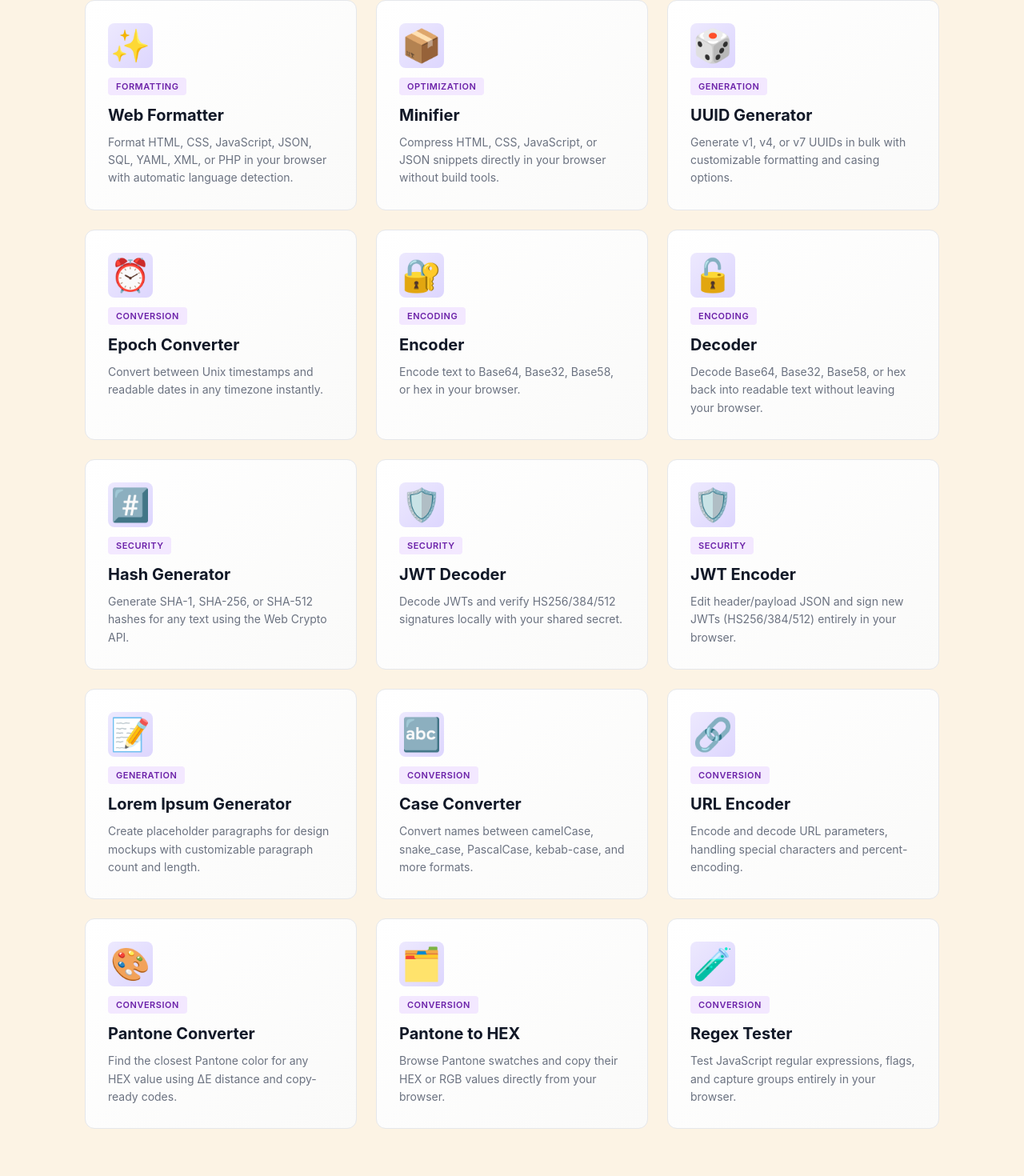
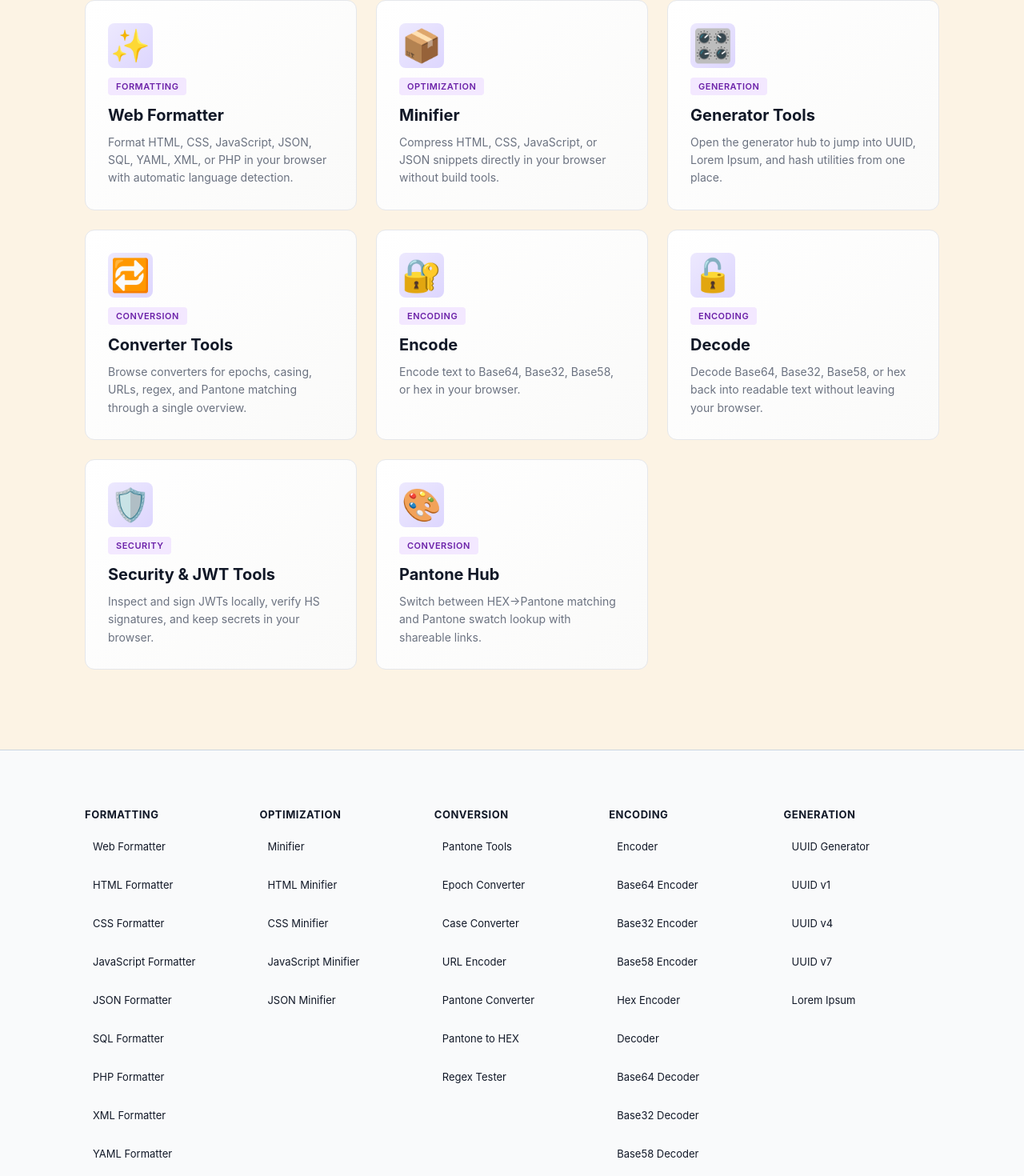
Before and after one commit to suhindra/tulkit, a React (Vite) app: page / in a window 1280 px wide. Shown: the part 490-1960 px from the top of the page at 80% size. Built offline with nearby package versions, Linux system fonts and the light colour scheme.

Commit message:
fix SEo again

```diff
--- a/src/App.tsx
+++ b/src/App.tsx
@@ -625,6 +625,8 @@ export default function App(){
   const hashOverviewContent = overviews?.hashOverview
   const securityOverviewContent = overviews?.securityOverview
   const jwtOverviewContent = overviews?.jwtOverview
+  const securityDetailOverview = overviews?.securityDetail
+  const jwtWorkspaceOverview = overviews?.jwtOverviewDetail
   const encodeOverviewContent = overviews?.encodeOverview
   const decodeOverviewContent = overviews?.decodeOverview
   const formatterOverview = overviews?.formatter[effectiveFormatterTab]
@@ -1834,6 +1836,26 @@ export default function App(){
                 </>
               ) : <ParagraphSkeleton lines={4} />
             )}
+            {view === 'security-overview' && (
+              securityDetailOverview ? (
+                <>
+                  <h2>{securityDetailOverview.heading}</h2>
+                  {securityDetailOverview.paragraphs.map(text=>(
+                    <p key={text}>{text}</p>
+                  ))}
+                </>
+              ) : <ParagraphSkeleton lines={4} />
+            )}
+            {view === 'jwt-overview' && (
+              jwtWorkspaceOverview ? (
+                <>
+                  <h2>{jwtWorkspaceOverview.heading}</h2>
+                  {jwtWorkspaceOverview.paragraphs.map(text=>(
+                    <p key={text}>{text}</p>
+                  ))}
+                </>
+              ) : <ParagraphSkeleton lines={4} />
+            )}
             {view === 'jwt-decode' && (
               jwtDecodeOverview ? (
                 <>
--- a/src/copy/overviews/en.ts
+++ b/src/copy/overviews/en.ts
@@ -20,94 +20,45 @@ const overviews: OverviewCopy = {
           category: 'optimization'
         },
         {
-          title: 'UUID Generator',
-          description: 'Generate v1, v4, or v7 UUIDs in bulk with customizable formatting and casing options.',
-          path: '/generator/uuid',
-          icon: '🎲',
+          title: 'Generator Tools',
+          description: 'Open the generator hub to jump into UUID, Lorem Ipsum, and hash utilities from one place.',
+          path: '/generator',
+          icon: '🎛️',
           category: 'generation'
         },
         {
-          title: 'Epoch Converter',
-          description: 'Convert between Unix timestamps and readable dates in any timezone instantly.',
-          path: '/converter/epoch',
-          icon: '⏰',
+          title: 'Converter Tools',
+          description: 'Browse converters for epochs, casing, URLs, regex, and Pantone matching through a single overview.',
+          path: '/converter',
+          icon: '🔁',
           category: 'conversion'
         },
         {
-          title: 'Encoder',
+          title: 'Encode',
           description: 'Encode text to Base64, Base32, Base58, or hex in your browser.',
           path: '/encode',
           icon: '🔐',
           category: 'encoding'
         },
         {
-          title: 'Decoder',
+          title: 'Decode',
           description: 'Decode Base64, Base32, Base58, or hex back into readable text without leaving your browser.',
           path: '/decode',
           icon: '🔓',
           category: 'encoding'
         },
         {
-          title: 'Hash Generator',
-          description: 'Generate SHA-1, SHA-256, or SHA-512 hashes for any text using the Web Crypto API.',
-          path: '/generator/hash',
-          icon: '#️⃣',
-          category: 'security'
-        },
-        {
-          title: 'JWT Decoder',
-          description: 'Decode JWTs and verify HS256/384/512 signatures locally with your shared secret.',
-          path: '/security/jwt/decode',
+          title: 'Security & JWT Tools',
+          description: 'Inspect and sign JWTs locally, verify HS signatures, and keep secrets in your browser.',
+          path: '/security',
           icon: '🛡️',
           category: 'security'
         },
         {
-          title: 'JWT Encoder',
-          description: 'Edit header/payload JSON and sign new JWTs (HS256/384/512) entirely in your browser.',
-          path: '/security/jwt/encode',
-          icon: '🛡️',
-          category: 'security'
-        },
-        {
-          title: 'Lorem Ipsum Generator',
-          description: 'Create placeholder paragraphs for design mockups with customizable paragraph count and length.',
-          path: '/generator/lorem',
-          icon: '📝',
-          category: 'generation'
-        },
-        {
-          title: 'Case Converter',
-          description: 'Convert names between camelCase, snake_case, PascalCase, kebab-case, and more formats.',
-          path: '/converter/case',
-          icon: '🔤',
-          category: 'conversion'
-        },
-        {
-          title: 'URL Encoder',
-          description: 'Encode and decode URL parameters, handling special characters and percent-encoding.',
-          path: '/converter/url',
-          icon: '🔗',
-          category: 'conversion'
-        },
-        {
-          title: 'Pantone Converter',
-          description: 'Find the closest Pantone color for any HEX value using ΔE distance and copy-ready codes.',
-          path: '/pantone/hex-to-pantone',
+          title: 'Pantone Hub',
+          description: 'Switch between HEX→Pantone matching and Pantone swatch lookup with shareable links.',
+          path: '/pantone',
           icon: '🎨',
-          category: 'conversion'
-        },
-        {
-          title: 'Pantone to HEX',
-          description: 'Browse Pantone swatches and copy their HEX or RGB values directly from your browser.',
-          path: '/pantone/pantone-to-hex',
-          icon: '🗂️',
-          category: 'conversion'
-        },
-        {
-          title: 'Regex Tester',
-          description: 'Test JavaScript regular expressions, flags, and capture groups entirely in your browser.',
-          path: '/converter/regex',
-          icon: '🧪',
           category: 'conversion'
         }
       ]
@@ -254,6 +205,13 @@ const overviews: OverviewCopy = {
         }
       ]
     },
+    securityDetail: {
+      heading: 'Security Workspace — About',
+      paragraphs: [
+        'Tulkit keeps token inspection and signing local so sensitive data never leaves your browser. Open the security workspace when you need to review JWT structure, verify HS256/384/512 signatures with a shared secret, or mint short-lived tokens for testing without installing CLI tools.',
+        'Because everything runs client-side, you can safely debug production headers, experiment with role claims, or collaborate with teammates on auth flows by sharing links instead of exporting secrets.'
+      ]
+    },
     jwtOverview: {
       heading: 'JWT Tools',
       subheading: 'Decode, verify, and sign JSON Web Tokens locally in your browser',
@@ -272,6 +230,13 @@ const overviews: OverviewCopy = {
           icon: '🛡️',
           category: 'security'
         }
+      ]
+    },
+    jwtOverviewDetail: {
+      heading: 'JWT Workspace — About',
+      paragraphs: [
+        'The JWT workspace combines the decoder and encoder so you can hop between inspecting incoming tokens and generating fresh ones in seconds. Paste a JWT to see the header, payload, expiration state, and signature status side by side, then switch to the builder tab to craft fixtures or replacement tokens with your own JSON.',
+        'Use it when auditing API traffic, troubleshooting login sessions, or sharing reproducible token examples with your team. Every decode and signature happens locally, so secrets and payloads stay on your machine.'
       ]
     },
     encodeOverview: {
--- a/src/copy/overviews/id.ts
+++ b/src/copy/overviews/id.ts
@@ -20,109 +20,74 @@ const overviews: OverviewCopy = {
           category: 'optimization'
         },
         {
-          title: 'Generator UUID',
-          description: 'Hasilkan UUID v1, v4, atau v7 dalam jumlah banyak dengan opsi format dan huruf besar yang dapat disesuaikan.',
-          path: '/generator/uuid',
-          icon: '🎲',
+          title: 'Generator Tools',
+          description: 'Buka kumpulan generator untuk memilih UUID, Lorem Ipsum, dan hash dari satu tempat.',
+          path: '/generator',
+          icon: '🎛️',
           category: 'generation'
         },
         {
-          title: 'Konverter Epoch',
-          description: 'Konversi antara Unix timestamp dan tanggal yang mudah dibaca di zona waktu apa pun secara instan.',
-          path: '/converter/epoch',
-          icon: '⏰',
+          title: 'Converter Tools',
+          description: 'Lihat konverter epoch, case, URL, regex, dan Pantone dalam satu tampilan ringkas.',
+          path: '/converter',
+          icon: '🔁',
           category: 'conversion'
         },
         {
-          title: 'Encoder',
-          description: 'Enkode teks ke Base64, Base32, Base58, atau hex di browser Anda.',
+          title: 'Encode',
+          description: 'Encode teks ke Base64, Base32, Base58, atau hex di browser-mu.',
           path: '/encode',
           icon: '🔐',
           category: 'encoding'
         },
         {
-          title: 'Decoder',
-          description: 'Dekode Base64, Base32, Base58, atau hex kembali menjadi teks yang mudah dibaca tanpa meninggalkan browser.',
+          title: 'Decode',
+          description: 'Decode Base64, Base32, Base58, atau hex kembali menjadi teks yang mudah dibaca langsung di browser-mu.',
           path: '/decode',
           icon: '🔓',
           category: 'encoding'
         },
         {
-          title: 'Generator Hash',
-          description: 'Buat hash SHA-1, SHA-256, atau SHA-512 untuk teks apa pun menggunakan Web Crypto API.',
-          path: '/generator/hash',
-          icon: '#️⃣',
-          category: 'security'
-        },
-        {
-          title: 'Decoder & Encoder JWT',
-          description: 'Dekode JWT, verifikasi tanda tangan HS256/384/512 dengan secret bersama, dan buat token baru langsung di browser.',
-          path: '/security/jwt',
+          title: 'Security & JWT Tools',
+          description: 'Masuk ke workspace keamanan untuk memeriksa dan menandatangani JWT secara lokal.',
+          path: '/security',
           icon: '🛡️',
           category: 'security'
         },
         {
-          title: 'Generator Lorem Ipsum',
-          description: 'Buat paragraf dummy untuk mockup desain dengan jumlah paragraf dan panjang yang dapat disesuaikan.',
-          path: '/generator/lorem',
-          icon: '📝',
-          category: 'generation'
-        },
-        {
-          title: 'Case Converter',
-          description: 'Konversi nama antara camelCase, snake_case, PascalCase, kebab-case, dan format lainnya.',
-          path: '/converter/case',
-          icon: '🔤',
-          category: 'conversion'
-        },
-        {
-          title: 'Encoder URL',
-          description: 'Enkode dan dekode parameter URL serta karakter khusus langsung di browser.',
-          path: '/converter/url',
-          icon: '🔗',
-          category: 'conversion'
-        },
-        {
-          title: 'Konverter Pantone',
-          description: 'Cari kecocokan Pantone terdekat untuk warna HEX dengan jarak ΔE dan pratinjau swatch.',
-          path: '/pantone/hex-to-pantone',
+          title: 'Pantone Hub',
+          description: 'Ganti antara pencocokan HEX ke Pantone dan pencarian Pantone ke HEX lengkap dengan tautan swatch.',
+          path: '/pantone',
           icon: '🎨',
-          category: 'conversion'
-        },
-        {
-          title: 'Pantone ke HEX',
-          description: 'Jelajahi daftar Pantone dan salin kode HEX atau RGB langsung dari browser.',
-          path: '/pantone/pantone-to-hex',
-          icon: '🗂️',
-          category: 'conversion'
-        },
-        {
-          title: 'Regex Tester',
-          description: 'Uji pola regex JavaScript lengkap dengan flag dan capture group langsung di browser.',
-          path: '/converter/regex',
-          icon: '🧪',
           category: 'conversion'
         }
       ]
     },
     jwtOverview: {
       heading: 'Alat Keamanan & JWT',
-      subheading: 'Dekode, verifikasi, dan tanda tangani JSON Web Token secara lokal di browser Anda',
+      subheading: 'Dekode, verifikasi, dan buat signature JSON Web Token secara lokal di browser-mu',
       tools: [
         {
           title: 'Decoder JWT',
-          description: 'Tempel JWT untuk melihat header/payload, cek kedaluwarsa, dan verifikasi tanda tangan HS256/384/512 dengan secret bersama.',
+          description: 'Tempel JWT untuk melihat header/payload, cek kedaluwarsa, dan verifikasi signature HS256/384/512 dengan secret bersama.',
           path: '/security/jwt/decode',
           icon: '🛡️',
           category: 'security'
         },
         {
           title: 'Encoder JWT',
-          description: 'Sunting JSON header/payload, pilih HS256/384/512, dan tanda tangani token langsung di browser tanpa mengunggah secret.',
+          description: 'Ubah JSON header/payload, pilih HS256/384/512, dan apply signature token langsung di browser tanpa mengunggah secret.',
           path: '/security/jwt/encode',
           icon: '🛡️',
           category: 'security'
         }
+      ]
+    },
+    jwtOverviewDetail: {
+      heading: 'Workspace JWT — Sekilas',
+      paragraphs: [
+        'Workspace JWT menggabungkan decoder dan encoder supaya kamu bisa berganti dari memeriksa token masuk ke membuat token baru hanya dalam hitungan detik. Tempel JWT untuk melihat header, payload, status kedaluwarsa, dan signature sekaligus, lalu pindah ke tab builder untuk menulis JSON sendiri dan apply signature ke token percobaan.',
+        'Gunakan saat mengaudit trafik API, men-debug sesi login, atau berbagi contoh token yang bisa direproduksi dengan tim. Semua proses decode dan signature terjadi lokal, jadi secret dan payload tetap aman di perangkatmu.'
       ]
     },
     generator: {
@@ -256,7 +221,7 @@ const overviews: OverviewCopy = {
     },
     securityOverview: {
       heading: 'Alat Keamanan',
-      subheading: 'Periksa dan tanda tangani JWT langsung di browser agar token dan secret tetap lokal.',
+      subheading: 'Periksa dan apply signature JWT langsung di browser agar token dan secret tetap lokal.',
       tools: [
         {
           title: 'Alat JWT',
@@ -265,6 +230,13 @@ const overviews: OverviewCopy = {
           icon: '🛡️',
           category: 'security'
         }
+      ]
+    },
+    securityDetail: {
+      heading: 'Ruang Kerja Keamanan — Sekilas',
+      paragraphs: [
+        'Tulkit menjaga proses cek dan signature token tetap lokal sehingga secret tidak pernah keluar dari browser-mu. Buka ruang kerja keamanan saat perlu mengintip struktur JWT, memverifikasi signature HS256/384/512 dengan secret bersama, atau menerbitkan token percobaan tanpa harus memasang tool tambahan.',
+        'Karena semuanya berjalan di sisi klien, kamu bisa aman menelusuri header produksi, bereksperimen dengan klaim peran, atau berbagi tautan dengan rekan tim untuk membahas alur autentikasi tanpa mengirim data sensitif.'
       ]
     },
     encodeOverview: {
@@ -341,7 +313,7 @@ const overviews: OverviewCopy = {
         paragraphs: [
           'Sebagian developer menjaga kode tetap rapi, sementara yang lain bergerak cepat dan meninggalkan skrip yang sulit dibaca. Pemformat web Tulkit dibuat untuk merapikan potongan kasar itu agar lebih mudah dipindai rekan kerja, reviewer, dan diri Anda di masa depan.',
           'Pemformat memeriksa potongan yang Anda tempel atau unggah, menentukan apakah itu HTML, CSS, JavaScript, JSON, SQL, atau PHP, lalu menerapkan indentasi yang konsisten pada setiap baris. Setelah struktur bersih, Anda bisa menyalin, mengunduh, atau membagikan hasil format tanpa perlu IDE lengkap atau pipeline build.',
-          'Semua pekerjaan ini berlangsung langsung di browser Anda. Tulkit tidak mengunggah kode ke server atau menyimpannya secara jarak jauh, sehingga aman untuk repositori privat, pekerjaan klien, dan potongan internal yang tidak boleh keluar dari perangkat.',
+          'Semua pekerjaan ini berlangsung langsung di browser-mu. Tulkit tidak mengunggah kode ke server atau menyimpannya secara jarak jauh, sehingga aman untuk repositori privat, pekerjaan klien, dan potongan internal yang tidak boleh keluar dari perangkat.',
           'Pemformat seperti ini sangat membantu ketika Anda membuka berkas tanpa indentasi, menempel kode dari blog, atau menerima potongan dari orang yang tidak mengikuti panduan gaya tim Anda. Beberapa klik biasanya cukup untuk membuatnya siap dibaca dan direview.',
           'Cara pakainya sederhana: seret berkas ke editor atau tempel kode Anda, biarkan Tulkit mendeteksi bahasa, lalu klik Format. Sesuaikan ukuran tab bila ingin jarak berbeda, dan setelah puas gunakan aksi Salin atau Unduh sebelum menekan Bersihkan untuk mulai lagi.'
         ]
@@ -447,7 +419,7 @@ const overviews: OverviewCopy = {
       base64: {
         heading: 'Sekilas Tentang Encoder Base64 — Tulkit',
         paragraphs: [
-          'Encoder Base64 Tulkit mengubah teks UTF-8 atau byte mentah menjadi alfabet familiar A-Z, a-z, 0-9 plus + dan /. Varian aman-URL juga tersedia sehingga string siap dipakai untuk JWT, cookie, atau URL bertanda tangan.',
+          'Encoder Base64 Tulkit mengubah teks UTF-8 atau byte mentah menjadi alfabet familiar A-Z, a-z, 0-9 plus + dan /. Varian aman-URL juga tersedia sehingga string siap dipakai untuk JWT, cookie, atau URL dengan signature.',
           'Gunakan ketika Anda perlu menormalkan padding, membersihkan whitespace, atau memastikan apa yang akan dikirim melalui API yang mengharuskan payload Base64 untuk lampiran, sertifikat, atau header HTTP.'
         ]
       },
@@ -485,8 +457,8 @@ const overviews: OverviewCopy = {
       heading: 'Sekilas Tentang Generator Hash — Tulkit',
       paragraphs: [
         'Fungsi hash seperti SHA-1, SHA-256, dan SHA-512 mengubah teks apa pun menjadi sidik jari berdimensi tetap yang mudah dibandingkan namun sulit dibalik. Developer mengandalkan digest ini untuk checksum, kunci cache, dan fixture pengujian di berbagai alat dan bahasa.',
-        'Generator hash Tulkit dibuat untuk alur sehari-hari itu: tempel potongan teks, pilih algoritma, lalu hitung digest hex deterministik sepenuhnya di browser Anda. Karena berjalan di atas Web Crypto API, input tidak pernah keluar dari perangkat dan hasilnya selaras dengan CLI atau library umum.',
-        'Gunakan alat ini untuk memverifikasi unduhan, membuat ID stabil untuk blok konfigurasi, atau sekadar melihat bagaimana sebuah nilai akan direpresentasikan di log dan kolom database tanpa meninggalkan browser.'
+        'Generator hash Tulkit dibuat untuk alur sehari-hari itu: tempel potongan teks, pilih algoritma, lalu hitung digest hex deterministik sepenuhnya di browser-mu. Karena berjalan di atas Web Crypto API, input tidak pernah keluar dari perangkat dan hasilnya selaras dengan CLI atau library umum.',
+        'Gunakan alat ini untuk memverifikasi unduhan, membuat ID stabil untuk blok konfigurasi, atau sekadar melihat bagaimana sebuah nilai akan direpresentasikan di log dan kolom database langsung di browser.'
       ]
     },
     decode: {
@@ -549,7 +521,7 @@ const overviews: OverviewCopy = {
         heading: 'Sekilas Tentang Decoder JWT — Tulkit',
         paragraphs: [
           'Setiap segmen JSON Web Token adalah Base64URL. Decoder Tulkit mengurai header dan payload secara lokal, menyorot token yang rusak, dan menampilkan waktu kedaluwarsa tanpa mengirim secret ke server.',
-          'Tambahkan secret HS256/HS384/HS512 untuk memverifikasi tanda tangan langsung di browser sehingga audit token, debugging login, atau inspeksi token pihak ketiga tetap aman.'
+          'Tambahkan secret HS256/HS384/HS512 untuk memverifikasi signature langsung di browser sehingga audit token, debugging login, atau inspeksi token pihak ketiga tetap aman.'
         ]
       },
       encode: {
@@ -572,7 +544,7 @@ const overviews: OverviewCopy = {
       paragraphs: [
         'URL hanya dapat berisi karakter tak tercadang (huruf, angka, dan tanda "-", "_", ".", "~") di sebagian besar bagiannya. Karakter lain—termasuk spasi, titik koma, dan simbol khusus—harus dikodekan menjadi representasi persen (disebut "URL encoded" atau "percent-encoded") sebelum dapat digunakan dalam URL. Misalnya, spasi menjadi %20, "?" menjadi %3F, dan "&" menjadi %26.',
         'Banyak karakter membawa makna khusus dalam URL: "&" memisahkan parameter, "?" memulai string query, "#" menandai fragment. Ketika karakter tersebut muncul sebagai data yang seharusnya dikodekan, bukan delimitator, maka harus diproduksi dalam bentuk persen-encoded agar parser URL membacanya dengan benar dan tidak salah tafsir struktur URL.',
-        'Encoder URL Tulkit memungkinkan Anda mengkonversi teks biasa ke bentuk URL-encoded dengan cepat, dan sebaliknya mendekodekan URL yang sudah dikodekan kembali ke teks yang dapat dibaca—tanpa perlu mengunggah data apa pun ke server eksternal. Semua pengolahan terjadi secara lokal di browser Anda.',
+        'Encoder URL Tulkit memungkinkan Anda mengkonversi teks biasa ke bentuk URL-encoded dengan cepat, dan sebaliknya mendekodekan URL yang sudah dikodekan kembali ke teks yang dapat dibaca—tanpa perlu mengunggah data apa pun ke server eksternal. Semua pengolahan terjadi secara lokal di browser-mu.',
         'Gunakan untuk mengkodekan parameter dalam query string, mendekodekan URL dari log atau database, membangun URL secara terprogram, atau menyiapkan contoh dokumentasi API. Encoder ini mendukung seluruh rentang karakter UTF-8 dan sesuai dengan standar RFC 3986 untuk pengkodean URL.'
       ]
     },
@@ -580,7 +552,7 @@ const overviews: OverviewCopy = {
       heading: 'Sekilas Tentang Konverter Pantone — Tulkit',
       paragraphs: [
         'Mencari padanan Pantone untuk warna digital biasanya membutuhkan plugin atau software khusus. Tulkit membandingkan warna HEX Anda dengan palet Pantone terkurasi memakai jarak ΔE di ruang warna LAB sehingga Anda tahu swatch mana yang paling mendekati dan seberapa besar perbedaannya.',
-        'Hasilnya berguna saat menyiapkan spesifikasi cetak, menyelaraskan token desain dengan tinta Pantone, atau menjawab pertanyaan tim marketing tanpa meninggalkan browser. Salin kode Pantone atau hex-nya langsung dan kirimkan ke desainer maupun vendor dengan percaya diri.'
+        'Hasilnya berguna saat menyiapkan spesifikasi cetak, menyelaraskan token desain dengan tinta Pantone, atau menjawab pertanyaan tim marketing langsung di browser. Salin kode Pantone atau hex-nya langsung dan kirimkan ke desainer maupun vendor dengan percaya diri.'
       ]
     },
     pantoneCatalog: {
```
Also changed, not shown: src/copy/seoBlurbs/id.ts (+17 -17 lines), src/i18n.ts (+28 -26 lines).
